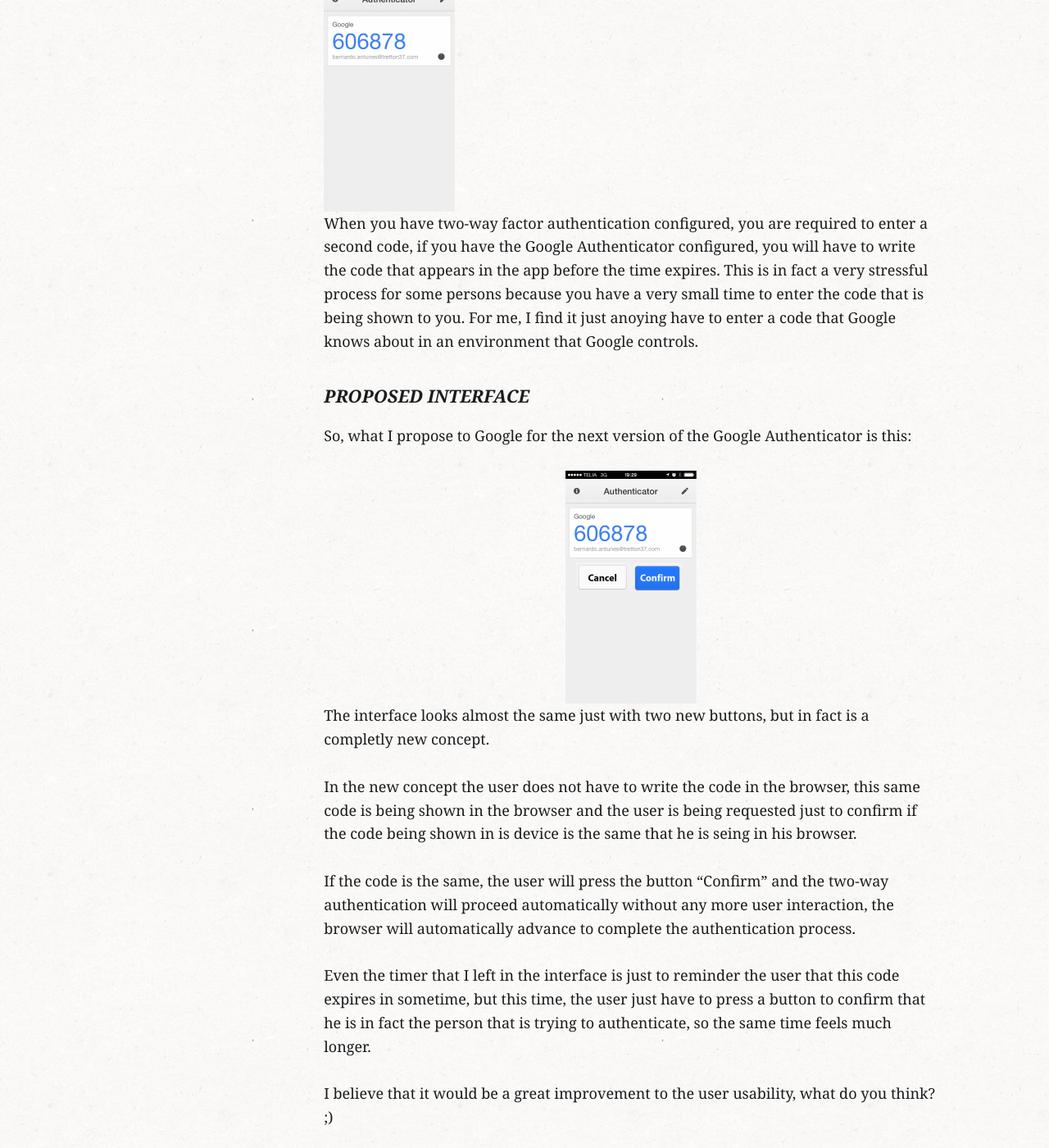
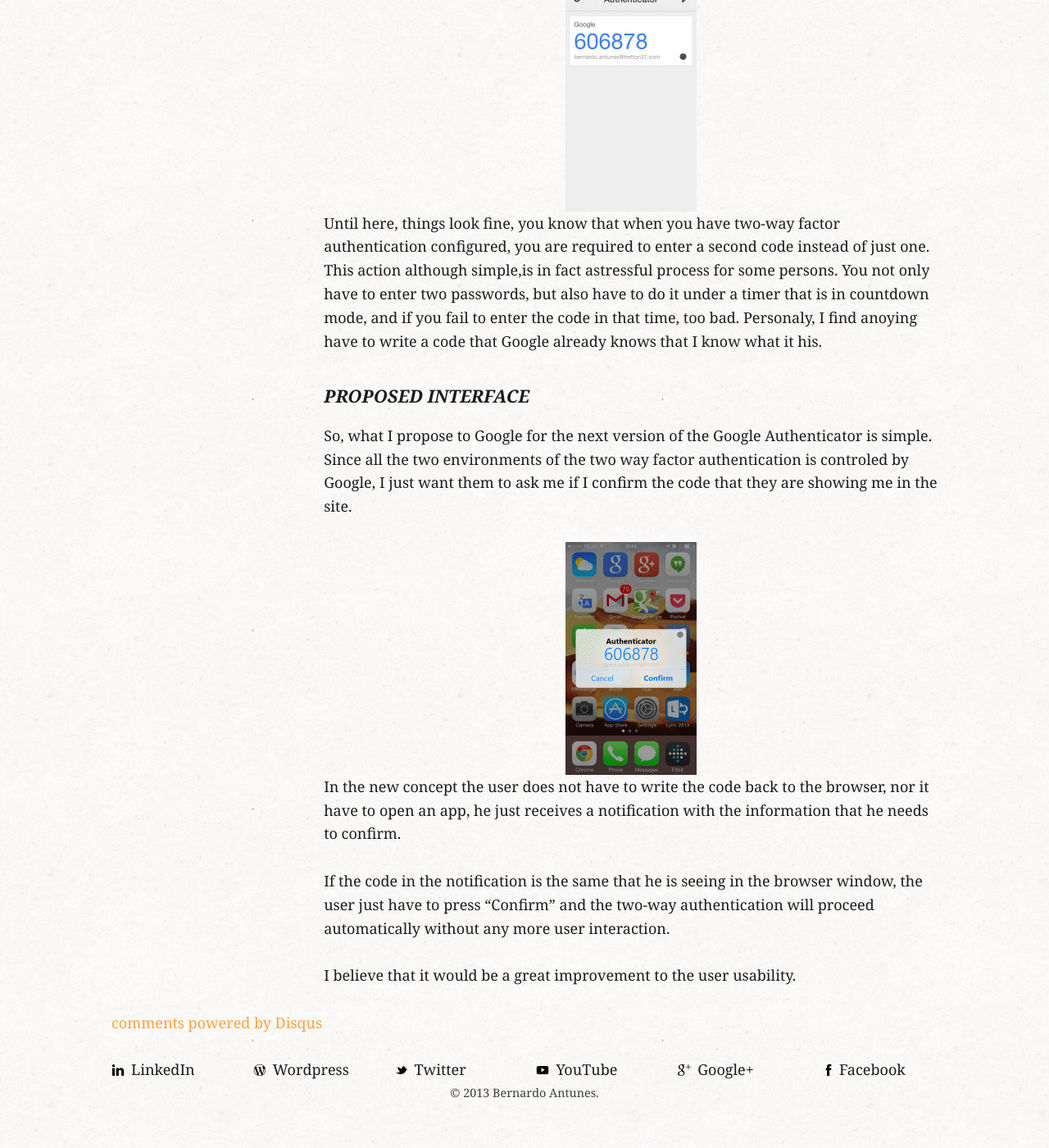
Before and after one commit to bernardoantunes/bernardoantunes.github.com, a Jekyll site: the page built from _posts/2013-11-28-google-authenticator-made-simple.md, in a window 1280 px wide and 1400 px high, scrolled down 775 px. Shown: the whole window at 82% size. Built offline with Jekyll 4.4.1, drawn with Linux system fonts in a browser that asks for light colours; nearby versions of some CDN libraries; comment, search, counter and statistics services are not loaded; after the commit the page ends 2152 px from its top, so only the background shows below that; some of the changed text lies outside the part shown.

Commit message:
Google Auth Made Easier (Updated)

```diff
--- a/_posts/2013-11-28-google-authenticator-made-simple.md
+++ b/_posts/2013-11-28-google-authenticator-made-simple.md
@@ -8,40 +8,40 @@
 - UX
 ---
 
-We have more and more services in the cloud and the information that we trust to those services is more and more personal, confidential and critical. Because of that, the amount of attacks to our information have increased in quantity and complexity. To help keeping our accounts safe, services started to implement a two way factor authentication.
+We have more and more services in the cloud and the information that we trust to those services is more and more personal, confidential and critical.
+Because of that, the amount of attacks to our information have increased in quantity and complexity.
+To help keeping our accounts safe, services started to implement a two way factor authentication.
 
 ##Authentication is a Technicality
 
-Although all this solutions make our information more safe, it is also more combersome to the user to have to do the authentication in two steps.
-And we should not forget that having to authenticate ourselves is in the end a necessary technicality that the user (in an ideal world) should not have to be concerned with.
+Although this solution makes our information safer, it also becomes more combersome to the end user that now have to authenticate in two steps.
+We should never forget that the action of having to authenticate is in the end a necessary technicality, that the user (in an ideal world) should not have to be concerned with.
 
 ##Introducing the Google Authenticator
 
-Google's two-way factor authentication is in fact very convenient and easy to use.
+Google's two-way factor authentication is very convenient and easy to use.
 You can receive an SMS with the code to use, or have an app in your phone that is generating new codes that you can use to complete your authentication process.
 
-<figure>
+<figure class="svg-figure">
   <img src="/img/posts/google-authenticator-made-simple/current-ios-interface.png" alt="Current iOS Interface">
 </figure>
 
-When you have two-way factor authentication configured, you are required to enter a second code, if you have the Google Authenticator configured, you will have to write the code that appears in the app before the time expires.
-This is in fact a very stressful process for some persons because you have a very small time to enter the code that is being shown to you.
-For me, I find it just anoying have to enter a code that Google knows about in an environment that Google controls.
+Until here, things look fine, you know that when you have two-way factor authentication configured, you are required to enter a second code instead of just one.
+This action although simple,is in fact astressful process for some persons.
+You not only have to enter two passwords, but also have to do it under a timer that is in countdown mode, and if you fail to enter the code in that time, too bad.
+Personaly, I find anoying have to write a code that Google already knows that I know what it his.
 
 ##Proposed Interface
 
-So, what I propose to Google for the next version of the Google Authenticator is this:
+So, what I propose to Google for the next version of the Google Authenticator is simple.
+Since all the two environments of the two way factor authentication is controled by Google, I just want them to ask me if I confirm the code that they are showing me in the site.
 
 <figure class="svg-figure">
   <img src="/img/posts/google-authenticator-made-simple/proposed-ios-interface.png" alt="Proposed iOS Interface">
 </figure>
 
-The interface looks almost the same just with two new buttons, but in fact is a completly new concept.
+In the new concept the user does not have to write the code back to the browser, nor it have to open an app, he just receives a notification with the information that he needs to confirm.
 
-In the new concept the user does not have to write the code in the browser, this same code is being shown in the browser and the user is being requested just to confirm if the code being shown in is device is the same that he is seing in his browser.
+If the code in the notification is the same that he is seeing in the browser window, the user just have to press "Confirm" and the two-way authentication will proceed automatically without any more user interaction.
 
-If the code is the same, the user will press the button "Confirm" and the two-way authentication will proceed automatically without any more user interaction, the browser will automatically advance to complete the authentication process.
-
-Even the timer that I left in the interface is just to reminder the user that this code expires in sometime, but this time, the user just have to press a button to confirm that he is in fact the person that is trying to authenticate, so the same time feels much longer.
-
-I believe that it would be a great improvement to the user usability, what do you think? ;)
+I believe that it would be a great improvement to the user usability.
```
Also changed, not shown: img/posts/google-authenticator-made-simple/proposed-ios-interface.png.
